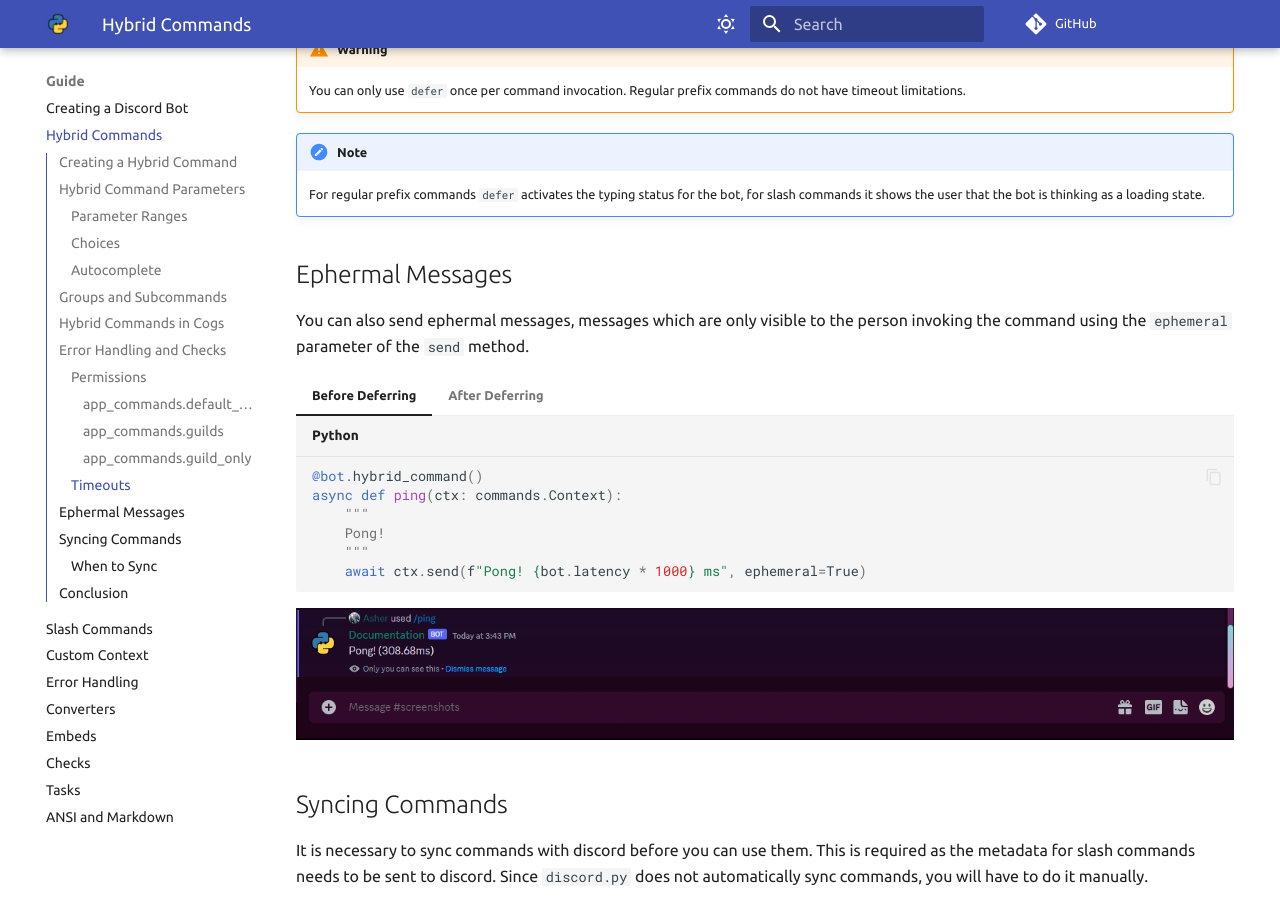
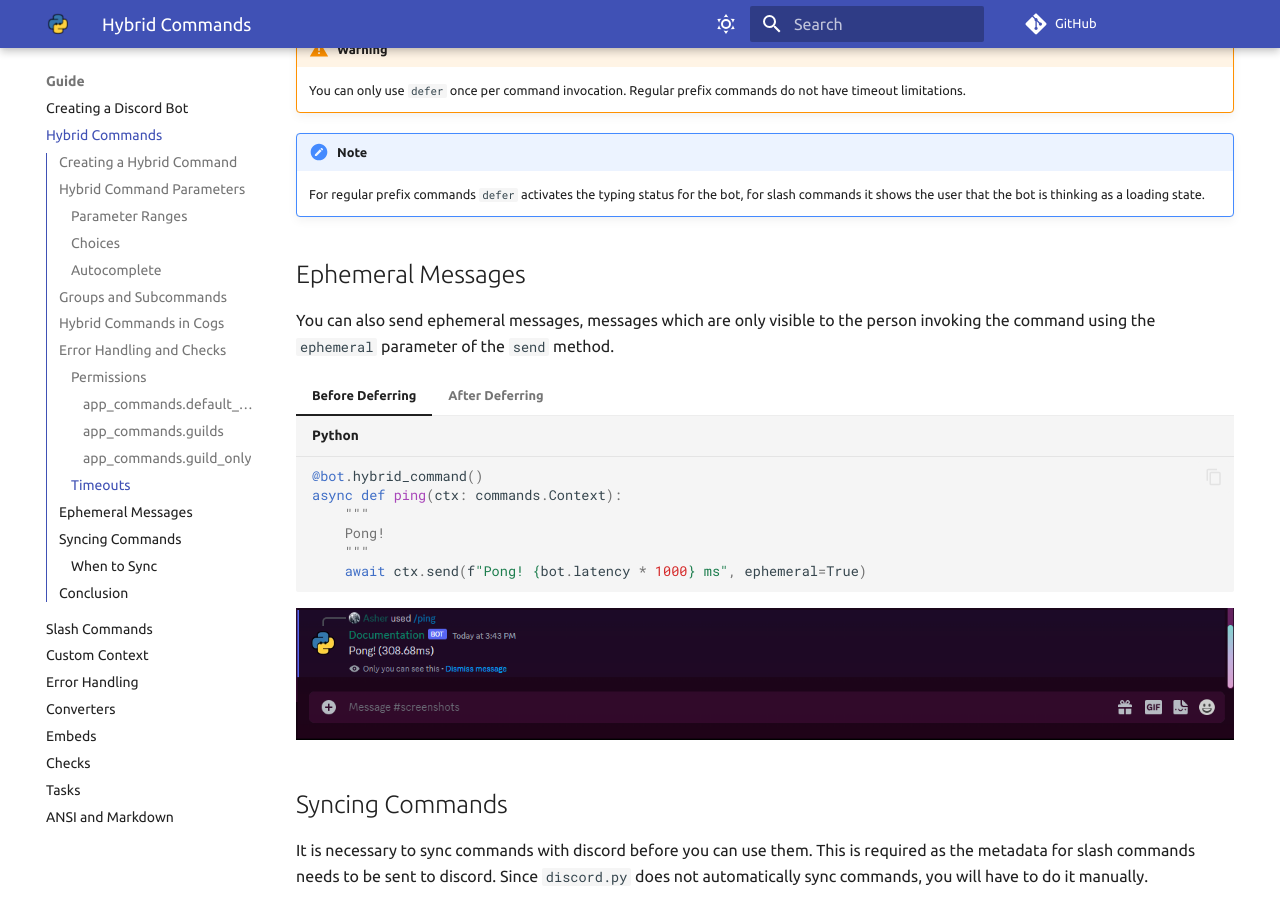
Before and after one commit to FallenDeity/discord.py-masterclass, an MkDocs documentation site: the page built from docs/hybrid-commands.md, in a window 1280 px wide and 900 px high, scrolled down 9586 px. Built offline with MkDocs 1.6.1 and Material for MkDocs 9.7.7, drawn with Linux system fonts in a browser that asks for light colours; comment, search, counter and statistics services are not loaded.

Commit message:
fix: ephermal typos in hybrid/slash command docs

````diff
--- a/docs/hybrid-commands.md
+++ b/docs/hybrid-commands.md
@@ -632,9 +632,9 @@ async def ping(ctx: commands.Context):
 !!! note "Note"
     For regular prefix commands `defer` activates the typing status for the bot, for slash commands it shows the user that the bot is thinking as a loading state.
 
-## Ephermal Messages
+## Ephemeral Messages
 
-You can also send ephermal messages, messages which are only visible to the person invoking the command using the `ephemeral` parameter of the `send` method.
+You can also send ephemeral messages, messages which are only visible to the person invoking the command using the `ephemeral` parameter of the `send` method.
 
 === "Before Deferring"
 
@@ -655,11 +655,11 @@ You can also send ephermal messages, messages which are only visible to the pers
         """
         Pong!
         """
-        await ctx.defer(ephermal=True)
+        await ctx.defer(ephemeral=True)
         await ctx.send(f"Pong! {bot.latency * 1000} ms")
     ```
 
-![Ephermal](assets/hybrid-commands/ephemeral.png){: style="width: 100%;"}
+![Ephemeral](assets/hybrid-commands/ephemeral.png){: style="width: 100%;"}
 
 ## Syncing Commands
 
````
Also changed, not shown: docs/slash-commands.md (+1 -1 lines).
